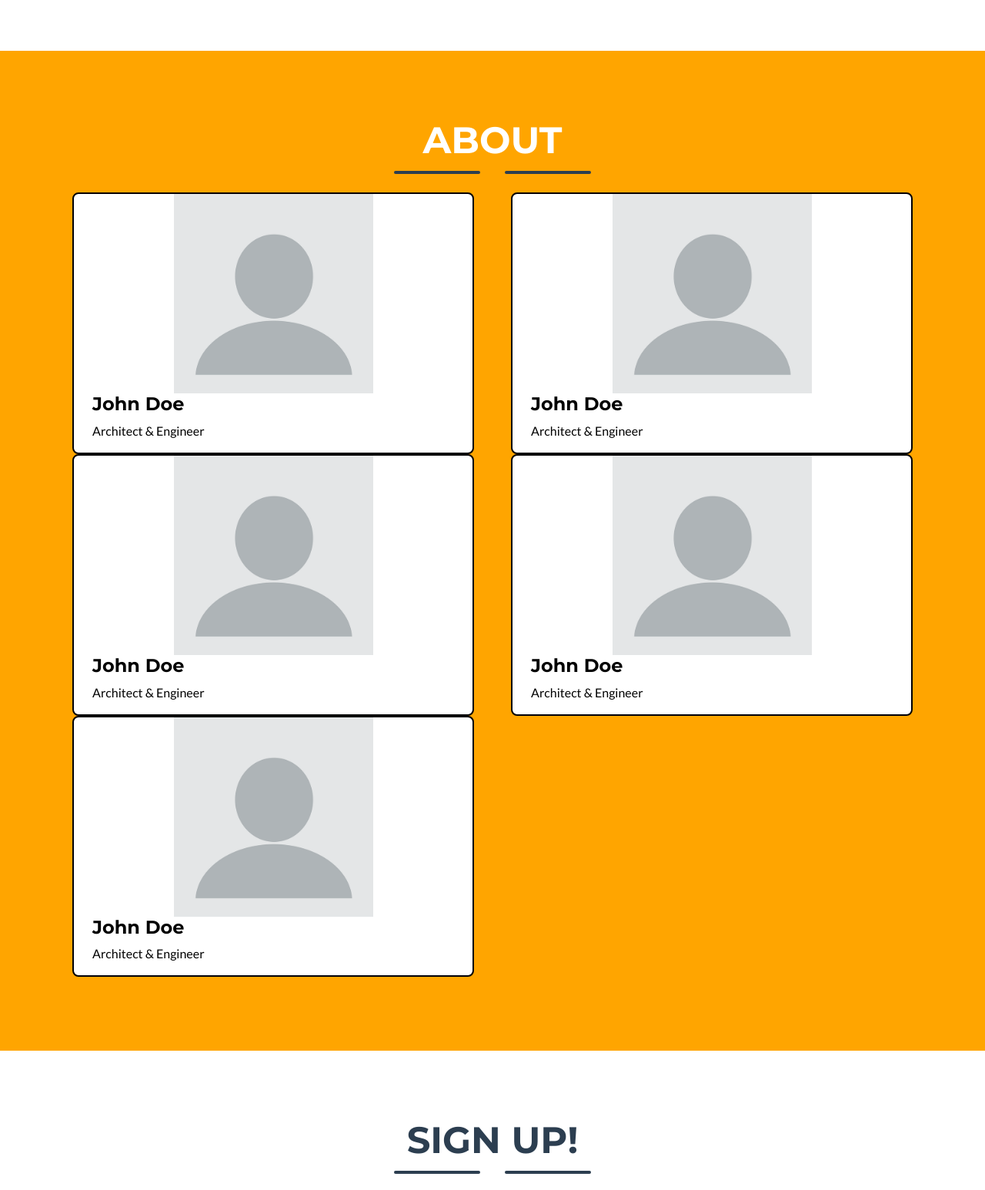
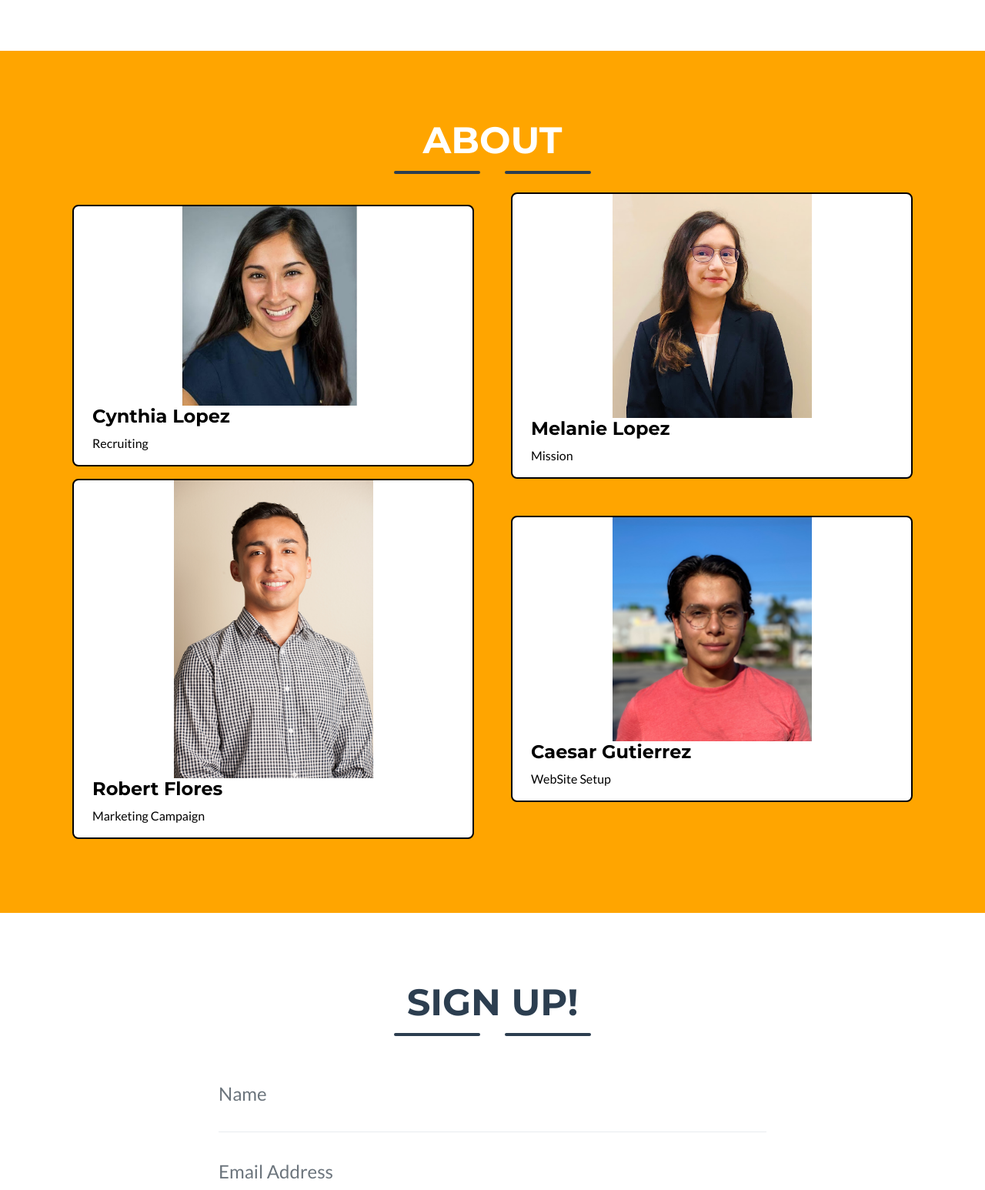
Before and after one commit to caesargutierrez/tutorme, a Flask app: template server/src/templates/index.html in a window 1280 px wide. Shown: the part 1288-2834 px from the top of the page at 77% size. Run offline with Flask 2, Linux system fonts and the light colour scheme; the template is opened without the code that fills it, so the values that code supplies are empty; some libraries are stand-ins or nearby versions.

Commit message:
final push, needs deployment setup

```diff
--- a/server/src/app.py
+++ b/server/src/app.py
@@ -9,7 +9,7 @@ def index():
     template = render_template('index.html', context=context)
     response = make_response(template)
     response.headers['cache-Control'] = 'public, max-age=300, s-maxage=600'
-    return
+    return template
 
 def format_server_time():
     server_time = time.localtime()
--- a/server/src/templates/index.html
+++ b/server/src/templates/index.html
@@ -152,57 +152,48 @@
                 <!-- Rows-->
                 <div class="row align-items-center">
                     <!-- First Card. -->
-                    <div class="col-sm-6", class="alig">
+                    <div class="col-sm-6", class="align-items-center">
                         <div class="card align-items-center">
-                            <img src="static/img/avatar.png" alt="Avatar" style="width:50%">
+                            <img src="static/img/cynthia.jpg" alt="Avatar" style="width:50%">
                             <div class="container align-items-center">
-                                <h4><b>John Doe</b></h4>
-                                <p>Architect & Engineer</p>
+                                <h4><b>Cynthia Lopez</b></h4>
+                                <p>Recruiting</p>
                             </div>
                         </div>
                     </div>
                     <!-- Second Card. -->
-                    <div class="col-sm-6", class="alig">
+                    <div class="col-sm-6", class="align-items-center">
                         <div class="card align-items-center">
-                            <img src="static/img/avatar.png" alt="Avatar" style="width:50%">
+                            <img src="static/img/melanie.jpg" alt="Avatar" style="width:50%">
                             <div class="container align-items-center">
-                                <h4><b>John Doe</b></h4>
-                                <p>Architect & Engineer</p>
+                                <h4><b>Melanie Lopez</b></h4>
+                                <p>Mission</p>
                             </div>
                         </div>
                     </div>
                     <!-- Third Card. -->
-                    <div class="col-sm-6", class="alig">
+                    <div class="col-sm-6", class="align-items-center">
                         <div class="card align-items-center">
-                            <img src="static/img/avatar.png" alt="Avatar" style="width:50%">
+                            <img src="static/img/robert.png" alt="Avatar" style="width:50%">
                             <div class="container align-items-center">
-                                <h4><b>John Doe</b></h4>
-                                <p>Architect & Engineer</p>
+                                <h4><b>Robert Flores</b></h4>
+                                <p>Marketing Campaign</p>
                             </div>
                         </div>
                     </div>
                     <!-- Fourth Card. -->
-                    <div class="col-sm-6", class="alig" >
+                    <div class="col-sm-6", class="align-items-center" >
                         <div class="card align-items-center">
-                            <img src="static/img/avatar.png" alt="Avatar" style="width:50%">
+                            <img src="static/img/caesar.jpg" alt="Avatar" style="width:50%">
                             <div class="container align-items-center">
-                                <h4><b>John Doe</b></h4>
-                                <p>Architect & Engineer</p>
-                            </div>
-                        </div>
-                    </div>
-                    <!-- Fifth Card. -->
-                    <div class="col-sm-6", class="alig" >
-                        <div class="card align-items-center">
-                            <img src="static/img/avatar.png" alt="Avatar" style="width:50%">
-                            <div class="container align-items-center">
-                                <h4><b>John Doe</b></h4>
-                                <p>Architect & Engineer</p>
+                                <h4><b>Caesar Gutierrez</b></h4>
+                                <p>WebSite Setup</p>
                             </div>
                         </div>
                     </div>
                 </div>
             </div>
+        </div>
         </section>
         <!-- THERE IS NO DATA IMPLEMENATION -->
         <!-- Contact Section-->
```
Also changed, not shown: static/404.html (deleted, +0 -33 lines), static/img/caesar.jpg (added), static/img/cynthia.jpg (added), static/img/melanie.jpg (added), static/img/robert.png (added).
